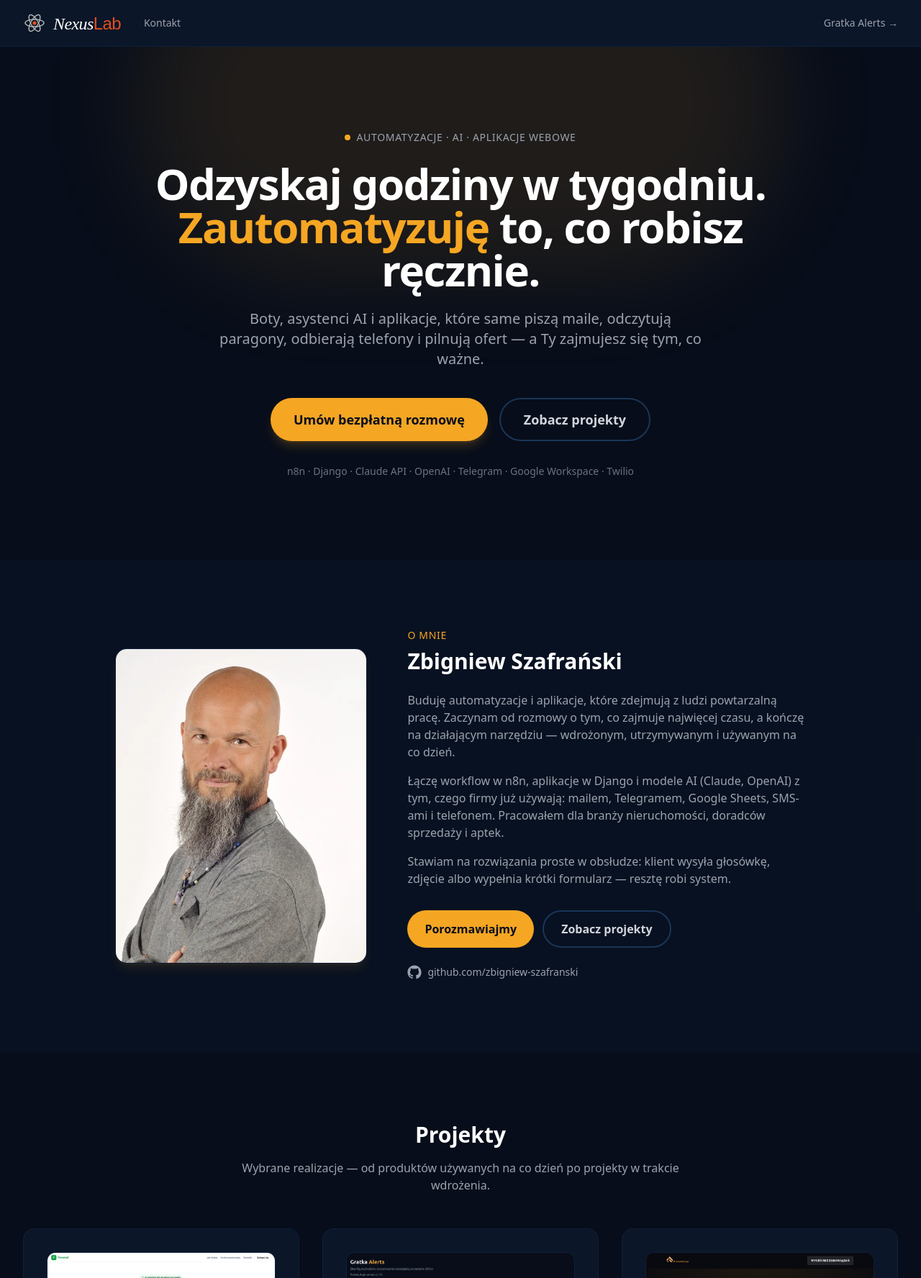
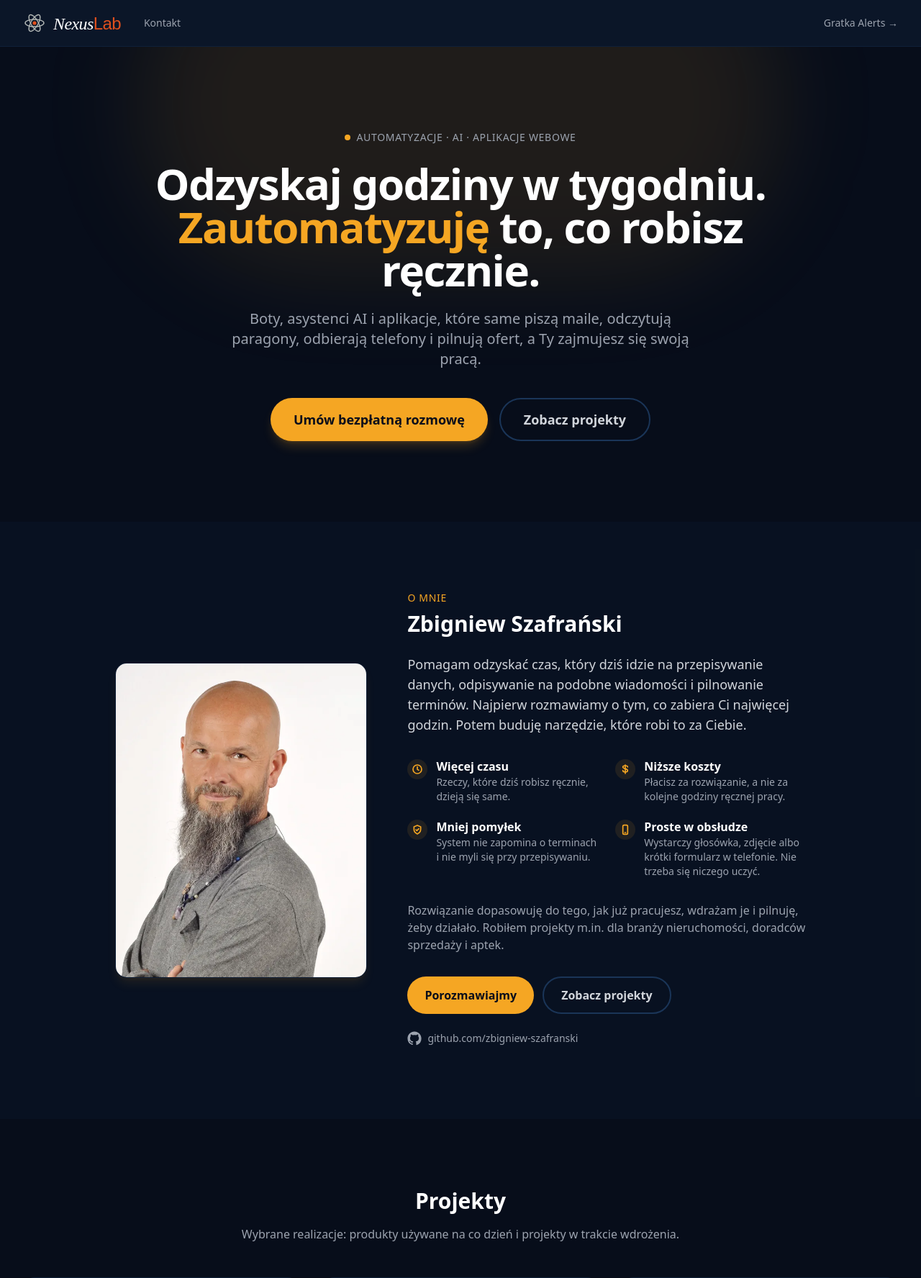
Before and after one commit to zbigniew-szafranski/NexusLab, a Django app: page / in a window 1280 px wide. Shown: the top 1776 px of the page at 72% size. Run offline with Django 5.2, Linux system fonts and the light colour scheme; parts of the project's set-up code (start-up, migrations or seed data) failed here and were passed over; some libraries are stand-ins or nearby versions; grey boxes are pictures that could not be loaded.

Commit message:
website: client-focused About section, tech stack strip at the bottom, plainer copy
About me now describes what clients gain (time, cost, fewer mistakes, ease of use)
instead of the tools; the tech list moved from the hero to a small strip before contact.
Replace em dashes and stock phrases across the homepage, FAQ and contact form;
Polish en dashes in the privacy policy and pricing titles.

Co-Authored-By: Claude Opus 5.5 <noreply@anthropic.com>
Claude-Session: https://claude.ai/code/session_011ZCrKZhcrSAt51KjwUWWn8

```diff
--- a/apps/website/views.py
+++ b/apps/website/views.py
@@ -27,18 +27,18 @@ FAQ = [
     },
     {
         'q': 'Ile to kosztuje?',
-        'a': 'Zależy od zakresu — dlatego zaczynamy od bezpłatnej rozmowy. Po niej dostajesz '
+        'a': 'Zależy od zakresu, dlatego zaczynamy od bezpłatnej rozmowy. Po niej dostajesz '
              'konkretną wycenę za cały projekt, bez niespodzianek w trakcie.',
     },
     {
         'q': 'Kto płaci za AI, SMS-y i serwer?',
         'a': 'Usługi takie jak OpenAI, Claude czy Twilio rozliczane są według zużycia, zwykle na '
-             'Twoim koncie — masz pełną kontrolę nad kosztami. Przy prostych automatyzacjach to '
+             'Twoim koncie, więc masz pełną kontrolę nad kosztami. Przy prostych automatyzacjach to '
              'często kilka–kilkanaście złotych miesięcznie. Szacunek kosztów stałych jest częścią wyceny.',
     },
     {
         'q': 'Muszę znać się na technologii?',
-        'a': 'Nie. Rozwiązanie działa w narzędziach, których już używasz — mailu, Telegramie, '
+        'a': 'Nie. Rozwiązanie działa w narzędziach, których już używasz: mailu, Telegramie, '
              'arkuszu Google czy telefonie. Pokazuję, jak z niego korzystać, i zostawiam krótką instrukcję.',
     },
     {
@@ -48,7 +48,7 @@ FAQ = [
     },
     {
         'q': 'Czy pracujesz zdalnie?',
-        'a': 'Tak — rozmowy, wdrożenie i wsparcie prowadzę zdalnie, dla klientów z całej Polski.',
+        'a': 'Tak. Rozmowy, wdrożenie i wsparcie prowadzę zdalnie, dla klientów z całej Polski.',
     },
 ]
 
--- a/templates/base.html
+++ b/templates/base.html
@@ -86,7 +86,7 @@
         <div class="max-w-7xl mx-auto px-4 sm:px-6 lg:px-8">
             <div class="flex justify-between h-16 items-center">
                 <div class="flex items-center space-x-8">
-                    <a href="https://nexuslab.pl" class="flex items-center gap-2.5" aria-label="NexusLab — strona główna">
+                    <a href="https://nexuslab.pl" class="flex items-center gap-2.5" aria-label="NexusLab, strona główna">
                         <svg class="h-8 w-8 shrink-0" viewBox="0 0 32 32" aria-hidden="true">
                             <g fill="none" stroke="#b4b9b7" stroke-width="1.4">
                                 <ellipse cx="16" cy="16" rx="13" ry="5"/>
--- a/templates/website/index.html
+++ b/templates/website/index.html
@@ -1,10 +1,10 @@
 {% extends "base.html" %}
 {% load static %}
 
-{% block head_title %}NexusLab — Automatyzacje n8n, AI i aplikacje webowe | Zbigniew Szafrański{% endblock %}
+{% block head_title %}NexusLab: automatyzacje n8n, AI i aplikacje webowe | Zbigniew Szafrański{% endblock %}
 
 {% block meta %}
-    {% with title="NexusLab — Automatyzacje i AI, które oszczędzają czas" description="Automatyzacje n8n, integracje AI (Claude, OpenAI) i aplikacje w Django. Boty Telegram, asystenci głosowi, CRM i SaaS — od rozmowy do wdrożenia. Zbigniew Szafrański." %}
+    {% with title="NexusLab: automatyzacje i AI, które oszczędzają czas" description="Automatyzacje n8n, integracje AI (Claude, OpenAI) i aplikacje w Django. Boty Telegram, asystenci głosowi, CRM i SaaS: od rozmowy do wdrożenia. Zbigniew Szafrański." %}
     <meta name="description" content="{{ description }}">
     <link rel="canonical" href="https://nexuslab.pl/">
     <meta property="og:type" content="website">
@@ -16,7 +16,7 @@
     <meta property="og:image" content="https://nexuslab.pl{% static 'img/og-image.jpg' %}">
     <meta property="og:image:width" content="1200">
     <meta property="og:image:height" content="630">
-    <meta property="og:image:alt" content="NexusLab — Zbigniew Szafrański, automatyzacje i AI">
+    <meta property="og:image:alt" content="NexusLab, Zbigniew Szafrański: automatyzacje i AI">
     <meta name="twitter:card" content="summary_large_image">
     <meta name="twitter:title" content="{{ title }}">
     <meta name="twitter:description" content="{{ description }}">
@@ -59,7 +59,7 @@
         </h1>
         <p class="mt-6 max-w-2xl mx-auto text-lg sm:text-xl text-gray-400">
             Boty, asystenci AI i aplikacje, które same piszą maile, odczytują paragony,
-            odbierają telefony i pilnują ofert — a Ty zajmujesz się tym, co ważne.
+            odbierają telefony i pilnują ofert, a Ty zajmujesz się swoją pracą.
         </p>
         <div class="mt-10 flex flex-col sm:flex-row justify-center gap-4">
             <a href="#kontakt"
@@ -71,9 +71,6 @@
                 Zobacz projekty
             </a>
         </div>
-        <p class="mt-8 text-sm text-gray-500">
-            n8n · Django · Claude API · OpenAI · Telegram · Google Workspace · Twilio
-        </p>
     </div>
 </section>
 
@@ -92,22 +89,45 @@
             <div class="md:col-span-3">
                 <p class="text-sm uppercase tracking-wider text-gold-500">O mnie</p>
                 <h2 class="mt-2 text-3xl font-bold">Zbigniew Szafrański</h2>
-                <div class="mt-6 space-y-4 text-gray-400">
-                    <p>
-                        Buduję automatyzacje i aplikacje, które zdejmują z ludzi powtarzalną pracę.
-                        Zaczynam od rozmowy o tym, co zajmuje najwięcej czasu, a kończę na działającym
-                        narzędziu — wdrożonym, utrzymywanym i używanym na co dzień.
-                    </p>
-                    <p>
-                        Łączę workflow w n8n, aplikacje w Django i modele AI (Claude, OpenAI) z tym,
-                        czego firmy już używają: mailem, Telegramem, Google Sheets, SMS-ami i telefonem.
-                        Pracowałem dla branży nieruchomości, doradców sprzedaży i aptek.
-                    </p>
-                    <p>
-                        Stawiam na rozwiązania proste w obsłudze: klient wysyła głosówkę, zdjęcie albo
-                        wypełnia krótki formularz — resztę robi system.
-                    </p>
-                </div>
+                <p class="mt-6 text-lg text-gray-300">
+                    Pomagam odzyskać czas, który dziś idzie na przepisywanie danych, odpisywanie na podobne
+                    wiadomości i pilnowanie terminów. Najpierw rozmawiamy o tym, co zabiera Ci najwięcej godzin.
+                    Potem buduję narzędzie, które robi to za Ciebie.
+                </p>
+                <ul class="mt-8 grid grid-cols-1 sm:grid-cols-2 gap-x-6 gap-y-5">
+                    <li class="flex gap-3">
+                        <span class="mt-0.5 flex h-7 w-7 shrink-0 items-center justify-center rounded-full bg-gold-500/10 text-gold-500" aria-hidden="true">
+                            <svg class="h-4 w-4" viewBox="0 0 24 24" fill="none" stroke="currentColor" stroke-width="2.5" stroke-linecap="round" stroke-linejoin="round"><circle cx="12" cy="12" r="9"/><path d="M12 7v5l3 2"/></svg>
+                        </span>
+                        <div><p class="font-semibold text-white">Więcej czasu</p>
+                            <p class="text-sm text-gray-400">Rzeczy, które dziś robisz ręcznie, dzieją się same.</p></div>
+                    </li>
+                    <li class="flex gap-3">
+                        <span class="mt-0.5 flex h-7 w-7 shrink-0 items-center justify-center rounded-full bg-gold-500/10 text-gold-500" aria-hidden="true">
+                            <svg class="h-4 w-4" viewBox="0 0 24 24" fill="none" stroke="currentColor" stroke-width="2.5" stroke-linecap="round" stroke-linejoin="round"><path d="M12 3v18"/><path d="M17 7.5c0-1.9-2.2-3-5-3s-5 1.1-5 3 2.2 2.7 5 3.5 5 1.6 5 3.5-2.2 3-5 3-5-1.1-5-3"/></svg>
+                        </span>
+                        <div><p class="font-semibold text-white">Niższe koszty</p>
+                            <p class="text-sm text-gray-400">Płacisz za rozwiązanie, a nie za kolejne godziny ręcznej pracy.</p></div>
+                    </li>
+                    <li class="flex gap-3">
+                        <span class="mt-0.5 flex h-7 w-7 shrink-0 items-center justify-center rounded-full bg-gold-500/10 text-gold-500" aria-hidden="true">
+                            <svg class="h-4 w-4" viewBox="0 0 24 24" fill="none" stroke="currentColor" stroke-width="2.5" stroke-linecap="round" stroke-linejoin="round"><path d="M12 3l7 3v5c0 4.5-3 8.2-7 10-4-1.8-7-5.5-7-10V6l7-3z"/><path d="M9 12l2 2 4-4"/></svg>
+                        </span>
+                        <div><p class="font-semibold text-white">Mniej pomyłek</p>
+                            <p class="text-sm text-gray-400">System nie zapomina o terminach i nie myli się przy przepisywaniu.</p></div>
+                    </li>
+                    <li class="flex gap-3">
+                        <span class="mt-0.5 flex h-7 w-7 shrink-0 items-center justify-center rounded-full bg-gold-500/10 text-gold-500" aria-hidden="true">
+                            <svg class="h-4 w-4" viewBox="0 0 24 24" fill="none" stroke="currentColor" stroke-width="2.5" stroke-linecap="round" stroke-linejoin="round"><rect x="7" y="2.5" width="10" height="19" rx="2.5"/><path d="M11 18h2"/></svg>
+                        </span>
+                        <div><p class="font-semibold text-white">Proste w obsłudze</p>
+                            <p class="text-sm text-gray-400">Wystarczy głosówka, zdjęcie albo krótki formularz w telefonie. Nie trzeba się niczego uczyć.</p></div>
+                    </li>
+                </ul>
+                <p class="mt-8 text-gray-400">
+                    Rozwiązanie dopasowuję do tego, jak już pracujesz, wdrażam je i pilnuję, żeby działało.
+                    Robiłem projekty m.in. dla branży nieruchomości, doradców sprzedaży i aptek.
+                </p>
                 <div class="mt-8 flex flex-col sm:flex-row gap-3">
                     <a href="#kontakt"
                        class="inline-flex items-center justify-center whitespace-nowrap px-6 py-3 bg-gold-500 text-navy-900 font-bold rounded-full hover:bg-gold-400 transition">
@@ -135,7 +155,7 @@
     <div class="max-w-7xl mx-auto px-4 sm:px-6 lg:px-8">
         <h2 class="text-3xl font-bold text-center">Projekty</h2>
         <p class="mt-4 text-center text-gray-400 max-w-2xl mx-auto">
-            Wybrane realizacje — od produktów używanych na co dzień po projekty w trakcie wdrożenia.
+            Wybrane realizacje: produkty używane na co dzień i projekty w trakcie wdrożenia.
         </p>
         <div class="mt-12 grid grid-cols-1 md:grid-cols-2 xl:grid-cols-3 gap-8">
 
@@ -156,7 +176,7 @@
                 </div>
                 <p class="mt-4 text-gray-400">
                     Asystent AI i CRM dla doradców sprzedaży. Z krótkiej notatki (także głosowej) generuje
-                    spersonalizowany mail w ~30 sekund — na podstawie historii klienta i bazy 3 700+
+                    spersonalizowany mail w ok. 30 sekund, na podstawie historii klienta i ponad 3 700
                     materiałów branżowych. Drugi model AI weryfikuje treść, doradca zatwierdza i wysyła
                     ze swojego adresu.
                 </p>
@@ -252,7 +272,7 @@
                     <span class="shrink-0 whitespace-nowrap text-xs font-semibold px-3 py-1 rounded-full bg-sky-500/15 text-sky-300">W trakcie wdrożenia</span>
                 </div>
                 <p class="mt-4 text-gray-400">
-                    Jednostronicowy lejek generujący leady dla N Inwestycje — łódzkiej firmy skupującej
+                    Jednostronicowy lejek generujący leady dla N Inwestycje, łódzkiej firmy skupującej
                     nieruchomości za gotówkę i prowadzącej pośrednictwo. Każda sekcja, od problemu
                     sprzedającego po FAQ, prowadzi do 3-krokowego quizu wyceny, a zgłoszenie trafia
                     mailem do handlowca razem z informacją, którą ścieżkę wybrał klient.
@@ -328,7 +348,7 @@
                 </div>
                 <p class="mt-4 text-gray-400">
                     Obsługa połączeń dla apteki: asystent głosowy AI odbiera telefon, a workflow zapisuje
-                    każdą rozmowę w Google Sheets i — gdy trzeba oddzwonić — wysyła farmaceucie SMS
+                    każdą rozmowę w Google Sheets, a gdy trzeba oddzwonić, wysyła farmaceucie SMS
                     z nazwiskiem, numerem i sprawą dzwoniącego.
                 </p>
 
@@ -349,8 +369,8 @@
 
                 <ul class="mt-6 space-y-2 text-sm text-gray-400">
                     <li class="flex gap-2"><span class="text-gold-500">✓</span> Walidacja i normalizacja danych z rozmowy (telefon, temat, podsumowanie)</li>
-                    <li class="flex gap-2"><span class="text-gold-500">✓</span> Idempotencja — ponowne wywołanie tej samej rozmowy nie dubluje wpisów ani SMS-ów</li>
-                    <li class="flex gap-2"><span class="text-gold-500">✓</span> SMS w jednym segmencie GSM-7 (160 znaków) — niższy koszt wysyłki</li>
+                    <li class="flex gap-2"><span class="text-gold-500">✓</span> Idempotencja: ponowne wywołanie tej samej rozmowy nie dubluje wpisów ani SMS-ów</li>
+                    <li class="flex gap-2"><span class="text-gold-500">✓</span> SMS w jednym segmencie GSM-7 (160 znaków), czyli niższy koszt wysyłki</li>
                     <li class="flex gap-2"><span class="text-gold-500">✓</span> Status wysyłki SMS (wysłany / błąd) zapisywany w arkuszu</li>
                 </ul>
                 <div class="mt-6 flex flex-wrap gap-2">
@@ -376,7 +396,7 @@
                 </div>
                 <p class="mt-4 text-gray-400">
                     Bot na Telegramie, który prowadzi ewidencję wydatków bez ręcznego wpisywania.
-                    Wystarczy nagrać głosówkę, wysłać zdjęcie paragonu albo napisać zwykłą wiadomość —
+                    Wystarczy nagrać głosówkę, wysłać zdjęcie paragonu albo napisać zwykłą wiadomość.
                     AI wyciąga kwotę, sklep i kategorię, zapisuje wydatek w Google Sheets i potwierdza na czacie.
                 </p>
 
@@ -396,7 +416,7 @@
                 <ul class="mt-6 space-y-2 text-sm text-gray-400">
                     <li class="flex gap-2"><span class="text-gold-500">✓</span> Notatki głosowe transkrybowane przez Whisper i zamieniane na wpis</li>
                     <li class="flex gap-2"><span class="text-gold-500">✓</span> Odczyt paragonów i faktur ze zdjęcia: sklep, kwota, data</li>
-                    <li class="flex gap-2"><span class="text-gold-500">✓</span> Kategorie klienta trzymane w arkuszu — AI dopasowuje wydatek, a nowe kategorie dodaje się wiadomością</li>
+                    <li class="flex gap-2"><span class="text-gold-500">✓</span> Kategorie klienta trzymane w arkuszu: AI dopasowuje wydatek, a nowe kategorie dodaje się wiadomością</li>
                     <li class="flex gap-2"><span class="text-gold-500">✓</span> Komendy z podsumowaniem: suma i liczba wpisów w danej kategorii</li>
                 </ul>
                 <div class="mt-6 flex flex-wrap gap-2">
@@ -421,7 +441,7 @@
                     <span class="shrink-0 whitespace-nowrap text-xs font-semibold px-3 py-1 rounded-full bg-gold-500/15 text-gold-400">n8n · Telegram bot</span>
                 </div>
                 <p class="mt-4 text-gray-400">
-                    Wspólna lista zakupów dla domowników, obsługiwana z Telegrama — tekstem albo głosem.
+                    Wspólna lista zakupów dla domowników, obsługiwana z Telegrama tekstem albo głosem.
                     „Dodaj mleko, chleb i masło” tworzy trzy pozycje w Google Tasks, a admin
                     od razu dostaje powiadomienie, kto i co dopisał do listy.
                 </p>
@@ -441,7 +461,7 @@
 
                 <ul class="mt-6 space-y-2 text-sm text-gray-400">
                     <li class="flex gap-2"><span class="text-gold-500">✓</span> Komendy tekstowe i głosowe: dodaj, lista, kupione, usuń, ile, wyczyść, pomoc</li>
-                    <li class="flex gap-2"><span class="text-gold-500">✓</span> Kilka produktów w jednej wiadomości — rozbijane na osobne pozycje</li>
+                    <li class="flex gap-2"><span class="text-gold-500">✓</span> Kilka produktów w jednej wiadomości rozbijanych na osobne pozycje</li>
                     <li class="flex gap-2"><span class="text-gold-500">✓</span> Dostęp tylko dla autoryzowanych użytkowników (whitelista w Google Sheets)</li>
                     <li class="flex gap-2"><span class="text-gold-500">✓</span> Cotygodniowe przypomnienie do wszystkich: co jeszcze zostało do kupienia</li>
                 </ul>
@@ -496,7 +516,7 @@
     <div class="max-w-7xl mx-auto px-4 sm:px-6 lg:px-8">
         <h2 class="text-3xl font-bold text-center">Jak wygląda współpraca</h2>
         <p class="mt-4 text-center text-gray-400 max-w-2xl mx-auto">
-            Bez żargonu i bez ryzyka — zaczynamy od rozmowy, a płacisz za konkretny, działający efekt.
+            Zaczynamy od rozmowy. Płacisz za konkretny efekt, który działa.
         </p>
         <ol class="mt-12 grid grid-cols-1 sm:grid-cols-2 lg:grid-cols-4 gap-6">
             <li class="reveal relative bg-navy-800 rounded-2xl p-6 border border-navy-600/50 hover:border-gold-500/30 transition">
@@ -550,12 +570,31 @@
     <script type="application/ld+json">{{ faq_schema }}</script>
 </section>
 
+<!-- Technologie (dla zainteresowanych) -->
+<section id="technologie" class="py-10 border-t border-navy-600/40">
+    <div class="max-w-5xl mx-auto px-4 sm:px-6 lg:px-8 text-center">
+        <p class="text-xs uppercase tracking-wider text-gray-500">Na czym buduję</p>
+        <ul class="mt-4 flex flex-wrap justify-center gap-2 text-sm text-gray-400">
+            <li class="px-3 py-1 rounded-full border border-navy-600/60 bg-navy-800/60">n8n</li>
+            <li class="px-3 py-1 rounded-full border border-navy-600/60 bg-navy-800/60">Django</li>
+            <li class="px-3 py-1 rounded-full border border-navy-600/60 bg-navy-800/60">Python</li>
+            <li class="px-3 py-1 rounded-full border border-navy-600/60 bg-navy-800/60">Claude API</li>
+            <li class="px-3 py-1 rounded-full border border-navy-600/60 bg-navy-800/60">OpenAI</li>
+            <li class="px-3 py-1 rounded-full border border-navy-600/60 bg-navy-800/60">Telegram</li>
+            <li class="px-3 py-1 rounded-full border border-navy-600/60 bg-navy-800/60">Google Workspace</li>
+            <li class="px-3 py-1 rounded-full border border-navy-600/60 bg-navy-800/60">Twilio</li>
+            <li class="px-3 py-1 rounded-full border border-navy-600/60 bg-navy-800/60">PostgreSQL</li>
+            <li class="px-3 py-1 rounded-full border border-navy-600/60 bg-navy-800/60">Docker</li>
+        </ul>
+    </div>
+</section>
+
 <!-- Kontakt -->
 <section id="kontakt" class="py-16 sm:py-24">
     <div class="max-w-3xl mx-auto px-4 sm:px-6 lg:px-8 text-center">
         <h2 class="text-3xl font-bold">Kontakt</h2>
         <p class="mt-4 text-gray-400">
-            Masz proces, który warto zautomatyzować? Napisz albo zadzwoń — porozmawiajmy.
+            Masz proces, który warto zautomatyzować? Napisz albo zadzwoń.
         </p>
         <div class="mt-10 grid grid-cols-1 sm:grid-cols-2 gap-6">
             <a href="mailto:kontakt@nexuslab.pl"
--- a/templates/website/partials/contact_form.html
+++ b/templates/website/partials/contact_form.html
@@ -2,7 +2,7 @@
 {% if success %}
     <div class="p-6 bg-green-900/30 border border-green-800 rounded-2xl text-center">
         <p class="text-lg font-semibold text-green-400">Dziękuję za wiadomość!</p>
-        <p class="mt-2 text-sm text-green-400">Odpowiem najszybciej, jak to możliwe — zwykle w ciągu jednego dnia roboczego.</p>
+        <p class="mt-2 text-sm text-green-400">Odpowiem najszybciej, jak to możliwe, zwykle w ciągu jednego dnia roboczego.</p>
     </div>
 {% else %}
     <form hx-post="{% url 'website:contact' %}" hx-target="#contact-form-wrapper" hx-swap="outerHTML"
@@ -60,7 +60,7 @@
         </button>
         <p class="text-xs text-gray-500">
             Dane z formularza wykorzystam wyłącznie do odpowiedzi na Twoją wiadomość.
-            Administratorem danych jest Zbigniew Szafrański — szczegóły i Twoje prawa w
+            Administratorem danych jest Zbigniew Szafrański. Szczegóły i Twoje prawa w
             <a href="{% url 'website:privacy' %}" class="text-gold-500 hover:text-gold-400">polityce prywatności</a>.
         </p>
     </form>
--- a/templates/website/pricing.html
+++ b/templates/website/pricing.html
@@ -1,6 +1,6 @@
 {% extends "base.html" %}
 
-{% block head_title %}Cennik — NexusLab{% endblock %}
+{% block head_title %}Cennik – NexusLab{% endblock %}
 
 {% block content %}
 <section class="py-16 sm:py-24">
```
Also changed, not shown: templates/website/privacy.html (+13 -13 lines).
